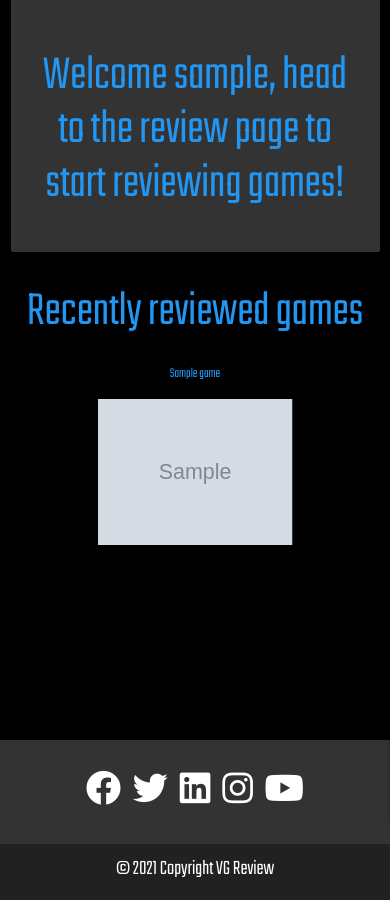
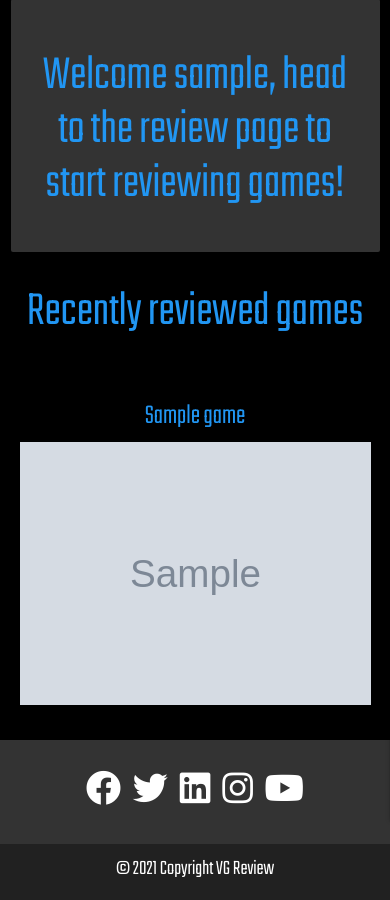
Before and after one commit to Code-Institute-Submissions/joshhunt1991-Milestone_3_AprResub, a Flask app: page /home/1 in a window 390 px wide. Shown: the part 84-984 px from the top of the page. Run offline with Flask 2, Linux system fonts and the light colour scheme; the visitor is signed in with stand-in values (Sample User, id 1); grey boxes marked "Sample" are stand-in pictures; a database or web service that is not in the repository returns one stand-in record (values such as "Sample title"); some libraries are stand-ins or nearby versions.

Commit message:
fixed image carousel for mobile views

```diff
--- a/app.py
+++ b/app.py
@@ -20,7 +20,6 @@ spare_id = 0
 # user agent header for api requests----
 headers = {
     'User-Agent': 'VGReviewApp',
-    'From': 'joshhunt1991@hotmail.co.uk'
 }
 
 # Created an instance of flask--------
--- a/static/css/style.css
+++ b/static/css/style.css
@@ -236,10 +236,25 @@ opacity: 0.5;
 }
 
 /* review carousel */
+.carousel-container {
+    height: 400px;
+}
+
+.recent-font {
+    font-size: 2em;
+    margin: 5px;
+}
+
+.carousel {
+    height: 120% !important;
+    top: -100px !important;
+}
 
 .carousel-item {
-    width: 50% !important;
-    height: 100% !important;
+    width: 100% !important;
+}
+
+.thumbnail {
 }
 
 /* media queries */
--- a/templates/home.html
+++ b/templates/home.html
@@ -19,11 +19,11 @@
 
 
 <!-- recent reviews carousel -->
-
+<div class="container no-padding carousel-container">
 <div class="carousel center">
     {% for game in games|reverse %}
     <div class="carousel-item center">
-        <p class="blue-text">{{ game.game_name }}</p>
+        <p class="blue-text recent-font">{{ game.game_name }}</p>
         <img class="thumbnail" src="{{ game.background_image }}">
          {% if game.rating == "5" %}
                 <p class="review-text"><i class="fas fa-star"></i><i class="fas fa-star"></i><i class="fas fa-star"></i><i class="fas fa-star"></i><i class="fas fa-star"></i></p>
@@ -39,5 +39,5 @@
     </div>
     {% endfor %}
 </div>
-
+</div>
 {% endblock %}
```
